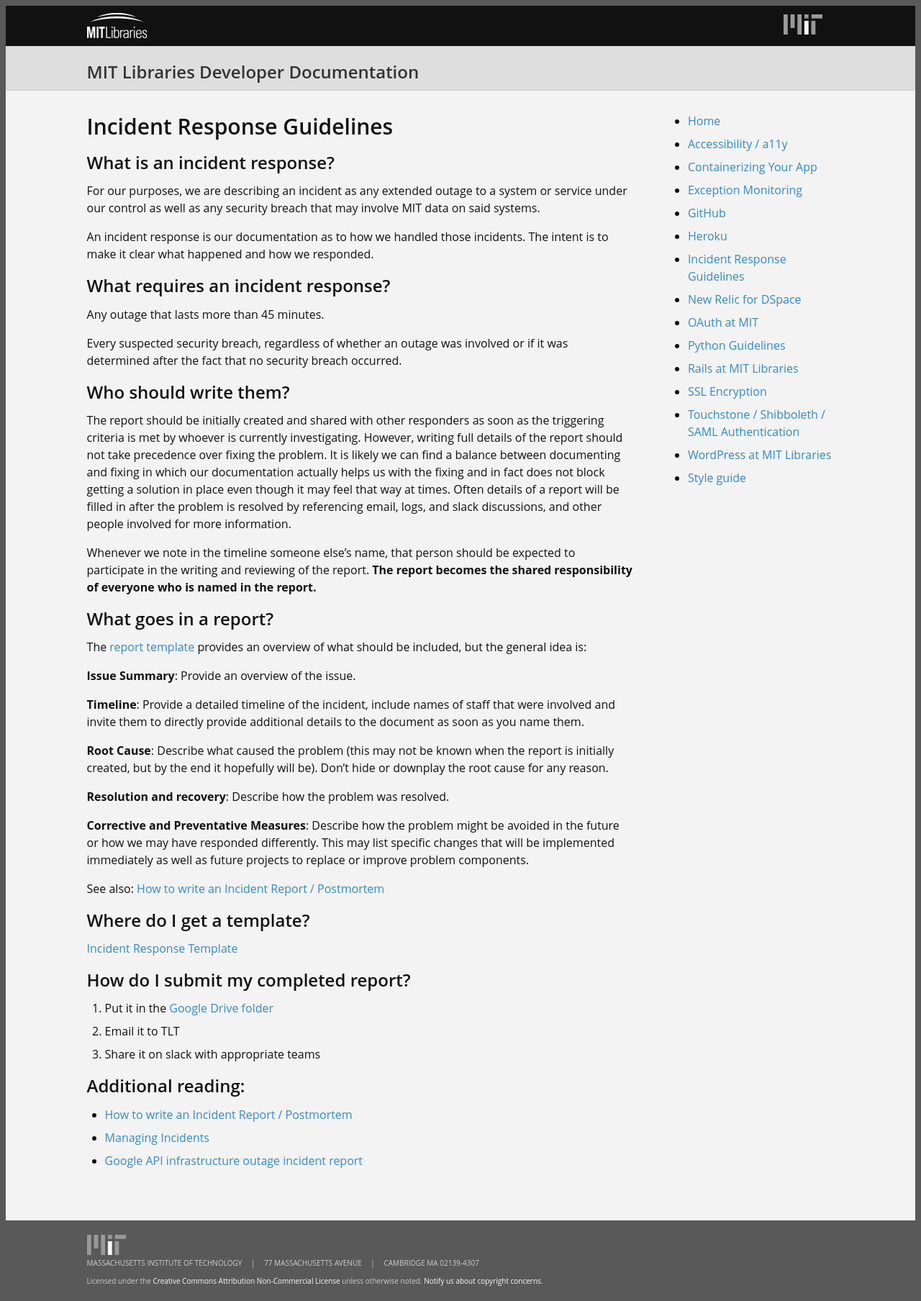
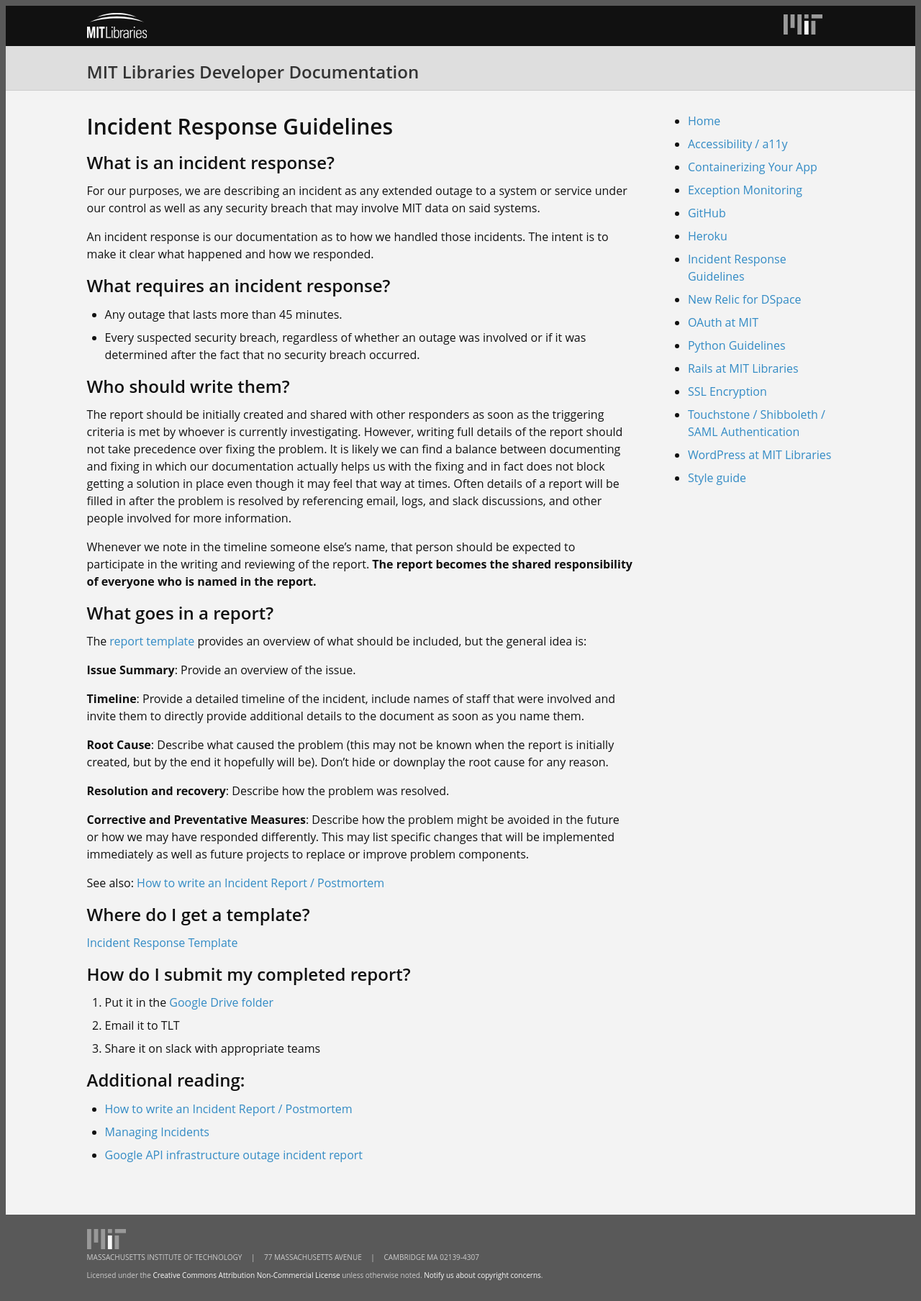
Before and after one commit to MITLibraries/guides, a Jekyll site: the page built from incident_response.md, in a window 1280 px wide. Shown: the whole page at 72% size. Built offline with Jekyll 4.4.1, drawn with Linux system fonts in a browser that asks for light colours; our own code applies the rules of GitHub Pages for plain Markdown files.

Commit message:
Add bullets to the what requires a report section

```diff
--- a/incident_response.md
+++ b/incident_response.md
@@ -14,9 +14,8 @@
 
 ## What requires an incident response?
 
-Any outage that lasts more than 45 minutes.
-
-Every suspected security breach, regardless of whether an outage was involved
+- Any outage that lasts more than 45 minutes.
+- Every suspected security breach, regardless of whether an outage was involved
 or if it was determined after the fact that no security breach occurred.
 
 ## Who should write them?
```
